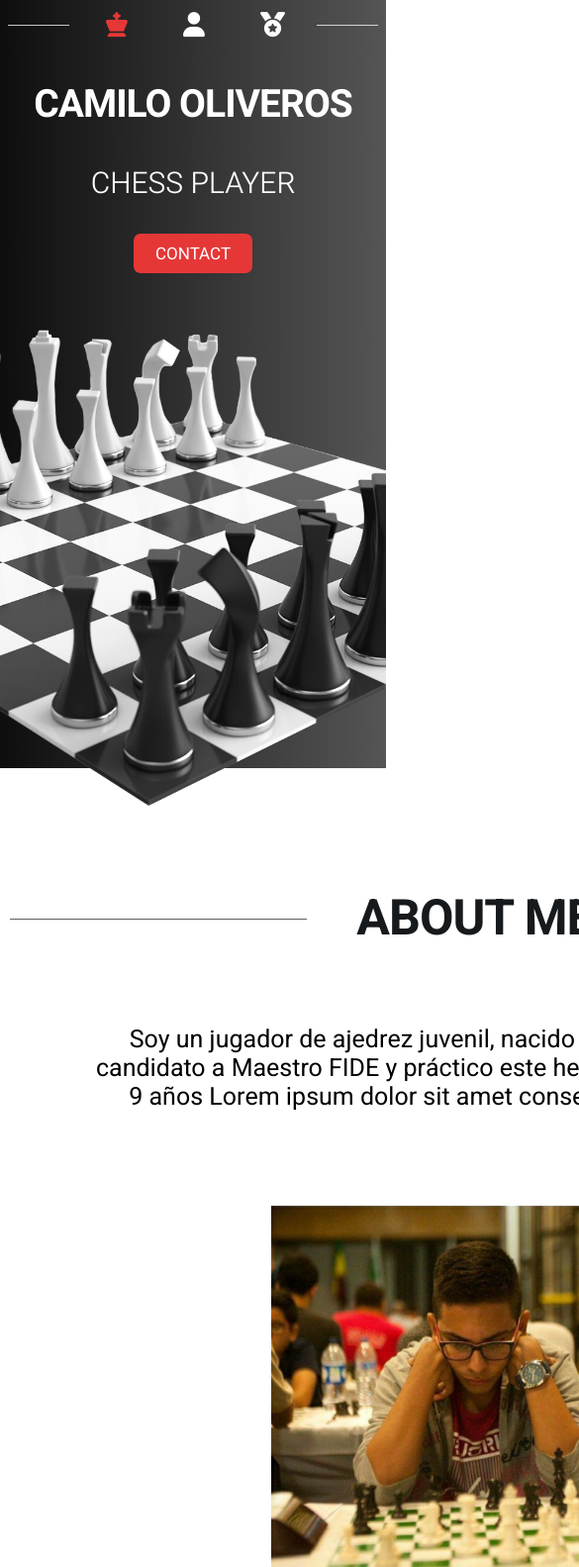
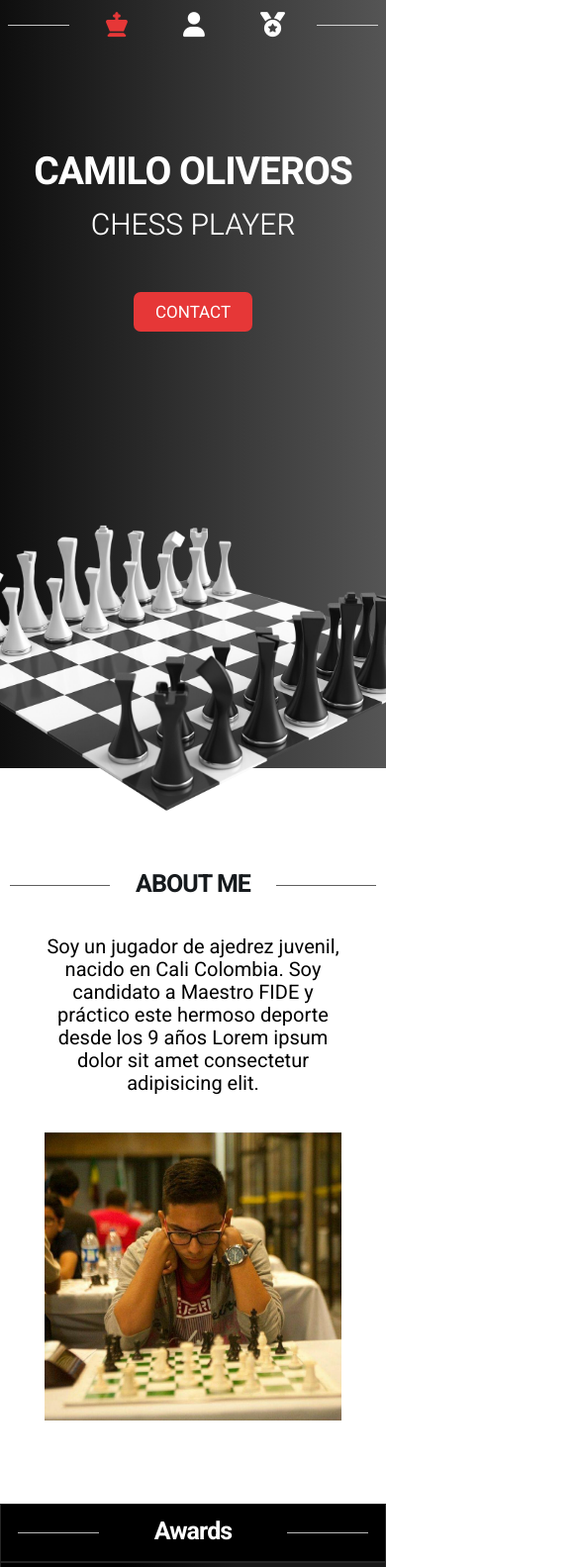
Before and after one commit to DPG-Code/Cog-ChessPlayer, a plain HTML site: page index.html in a window 390 px wide. Shown: the top 1583 px of the page at 99% size, 585 px wide, since content can reach past the window. Drawn offline with Linux system fonts and the light colour scheme; files whose address does not match are found by name.

Commit message:
responsive

```diff
--- a/css/styles.css
+++ b/css/styles.css
@@ -185,19 +185,20 @@ header nav{
     z-index: 900;
     }.img-title{
         margin: auto;
-        height: 500px;
+        height: 450px;
         object-fit: cover;
         object-position: center;
         position: relative;
-        top: 18%;
+        top: 25%;
         left: 0;
         right: 0;
     }
 }
+
 @media only screen and (max-width: 900px) {
     .title-h1{
         font-size: 70px;
-    top: 10%;
+        top: 8%;
         }
     .title-p{
         font-size: 30px;
@@ -211,10 +212,28 @@ header nav{
         font-size: 17px;
         }
     }
+
 @media only screen and (max-width: 650px) {
+.img-title{
+        height: 400px;
+        top: 25%;
+    }
 .title-h1{
     font-size: 10vw;
-    top: 10%;
+    top: 18%;
+    }
+.title-p{
+    top: 25%;
+    }
+.button-contact a{
+    top: 35%;
+    }
+}
+
+@media only screen and (max-width: 400px) {
+    .img-title{
+            height: 300px;
+            top: 30%;
         }
     }
 
@@ -311,6 +330,107 @@ header nav{
         font-size: 25px;
         font-weight: 400;
         font-family: 'Heebo', sans-serif;
+    }
+
+
+
+@media only screen and (max-width: 1000px){
+#aboutme{
+    width: 100%;
+    height: 100vh;
+    background-color: #ffffff;
+    display: grid;
+    grid-template-columns: 1fr;
+    grid-template-rows: 20% 80%;
+}
+
+.title-aboutme{
+    margin: auto 10px;
+    width: 200px;
+    display: flex;
+    }.title-aboutme h1{
+        font-size: 40px;
+    }
+
+.divions-1{
+    margin: auto 10px;
+    width: 30%;
+    height: 100%;
+    display: flex;
+    }
+.divions-2{
+    margin: auto 10px;
+    width: 30%;
+    height: 100%;
+    display: flex;
+    }
+
+
+.container__aboutme{
+    margin: auto;
+    width: 100%;
+    height: 100%;
+    display: flex;
+}
+
+.container__info{
+    width: 100%;
+    height: 100%;
+    display: grid;
+    grid-template-columns: 1fr;
+    grid-template-rows: 20% 80%;
+}
+.container__info-img{
+    margin: auto;
+    width: 100%;
+    height: 100%;
+    padding: 20px;
+    display: flex;
+    }.container__info-img img{
+        margin: auto;
+        width: 300px;
+        height: auto;
+    }
+.container__info-text{
+    margin: auto;
+    width: 80%;
+    height: 100%;
+    display: flex;
+    }.container__info-text p{
+        font-size: 20px;
+    }
+}
+
+@media only screen and (max-width: 700px){
+#aboutme{
+    height: 80vh;
+    display: grid;
+    grid-template-columns: 1fr;
+    grid-template-rows: 15% 85%;
+}
+
+.title-aboutme{
+    width: 150px;
+    }.title-aboutme h1{
+        font-size: 30px;
+    }
+
+}
+
+@media only screen and (max-width: 500px){
+#aboutme{
+    height: 80vh;
+    display: grid;
+    grid-template-columns: 1fr;
+    grid-template-rows: 15% 85%;
+}
+
+.title-aboutme{
+    width: 150px;
+    }.title-aboutme h1{
+        font-size: 25px;
+    }
+
 }
 
 
@@ -648,10 +768,79 @@ header nav{
         width: 800px;
     }
 
-@media only screen and (max-width: 400px){
 
+
+@media only screen and (max-width: 1100px){
+.contact{
+    width: 100%;
+    height: 100%;
+    display: grid;
+    grid-template-columns: 1fr;
+    grid-template-rows: 1fr;
+    overflow: hidden;
+    z-index: 100;
+}
+.contact2{
+    display: none;
 }
 
+.title-container__contact h1{
+    margin: auto;
+    font-size: 70px;
+}.title-container__contact p{
+    margin: auto;
+    font-size: 30px;
+}
+
+.redes-contact{
+    margin: 20px;
+    width: 250px;
+    height: 70px;
+    }
+    .container-button{
+        grid-template-columns: 35% 65%;
+    }
+    .container-button button i{
+        font-size: 40px;
+        }
+    .container-button div p{
+        font-size: 18px;
+        }
+
+.img-contact{
+    width: 100%;
+    height: 100%;
+    position: absolute;
+    display: flex;
+    }.img-contact img{
+        top: 0;
+        bottom: 0;
+        right: 0;
+        left: 0;
+        width: 700px;
+        opacity: 50%;
+    }
+}
+
+@media only screen and (max-width: 600px){
+.title-container__contact h1{
+    margin: auto;
+    font-size: 55px;
+}.title-container__contact p{
+    margin: auto;
+    font-size: 25px;
+}
+}
+
+@media only screen and (max-width: 400px){
+    .title-container__contact h1{
+        margin: auto;
+        font-size: 45px;
+    }.title-container__contact p{
+        margin: auto;
+        font-size: 25px;
+    }
+    }
 
 
 
@@ -671,3 +860,11 @@ header nav{
     font-family: 'Heebo', sans-serif;
     font-weight: 400;
 }
+
+
+
+@media only screen and (max-width: 700px){
+    .copy{
+        font-size: 15px;
+    }
+}
--- a/index.html
+++ b/index.html
@@ -152,7 +152,7 @@
                             </div>
                         </div>
                     </div>
-                    <div></div>
+                    <div class="contact2"></div>
                 </div>
 
                 <div class="img-contact">
```
Lines whose indentation alone changed are shown as unchanged.
